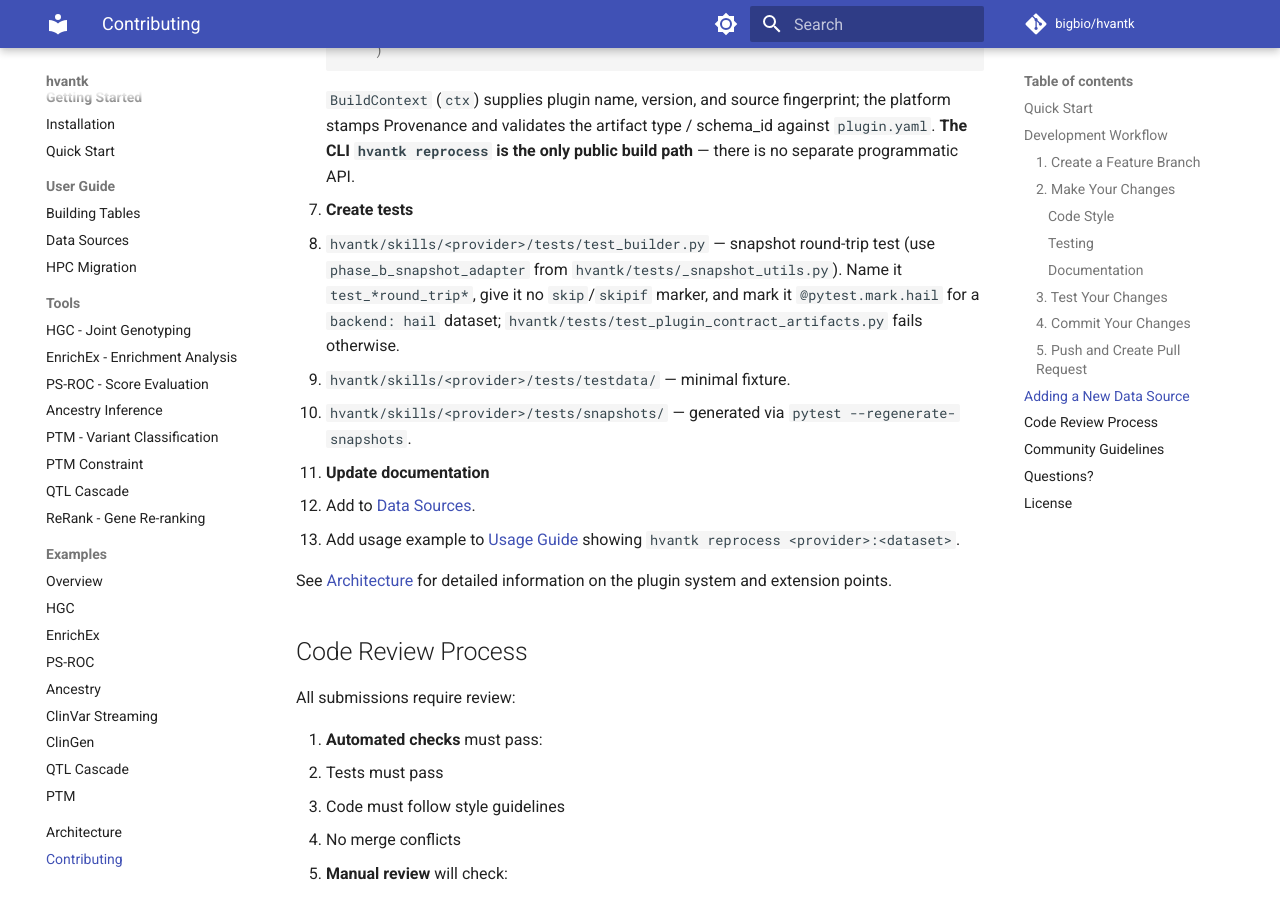
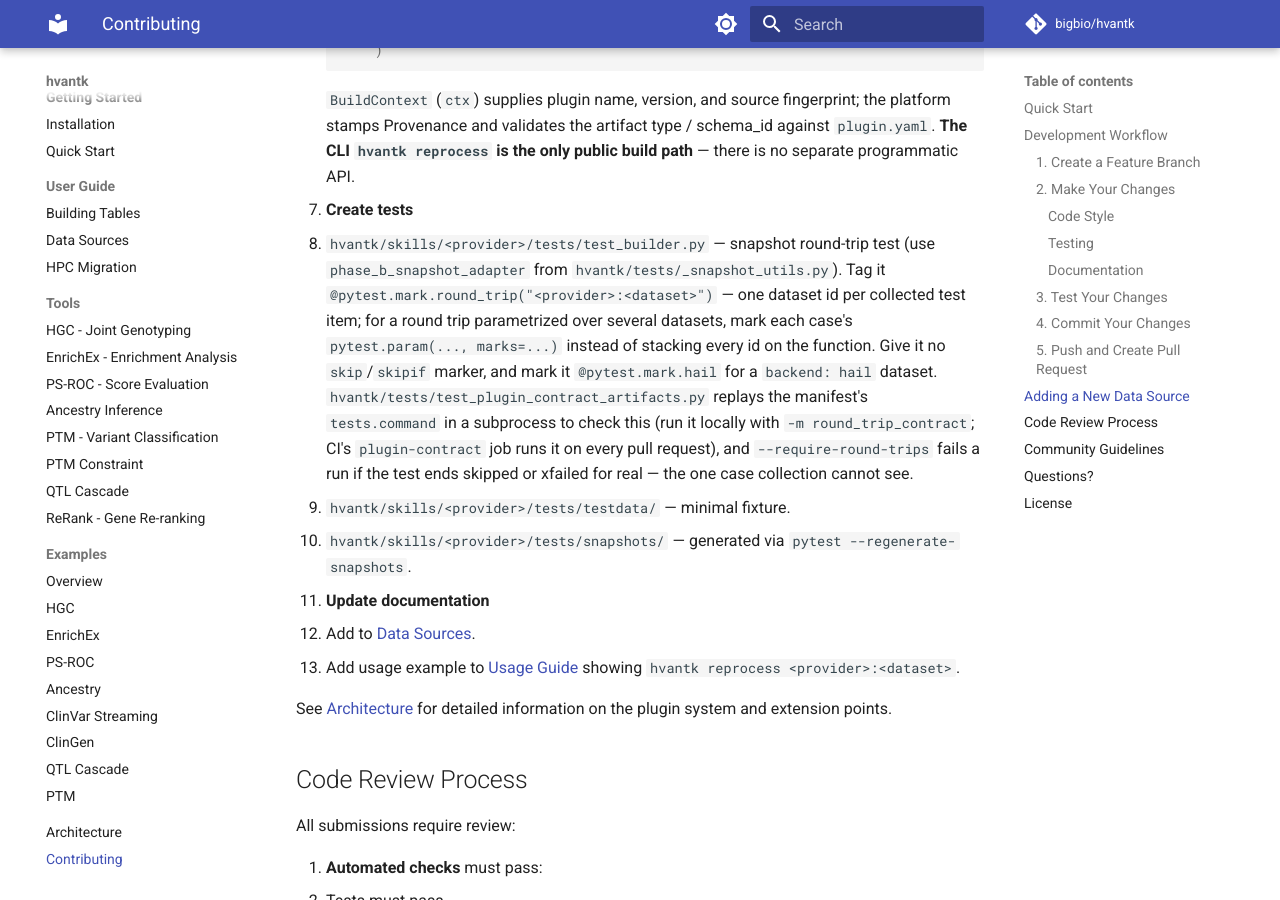
Before and after one commit to bigbio/hvantk, an MkDocs documentation site: the page built from docs_site/contributing.md, in a window 1280 px wide and 900 px high, scrolled down 3145 px. Built offline with MkDocs 1.6.1 and Material for MkDocs 9.7.7, drawn with Linux system fonts in a browser that asks for light colours; comment, search, counter and statistics services are not loaded.

Commit message:
docs: document the round_trip marker and the collection check
CONTRIBUTING.md, hvantk/skills/_conventions/SKILL.md (the agent-authoring
contract), docs_site/contributing.md and docs_site/architecture.md still
described the static `test_*round_trip*` AST scan 9ca30b62 replaced,
including the line "a run-time check is tracked in #432" -- #432 is the
issue that replacement closes, not a future TODO -- and never mentioned
the now-required `@pytest.mark.round_trip("<provider>:<dataset>")`.

All four now say: tag the round trip with the marker (one id per collected
item; for a round trip parametrized over several datasets, mark each
case's pytest.param(..., marks=...) instead of stacking every id on the
function, as ucsc_cellbrowser's did until 8296cc15); the collection check
replays tests.command in CI's plugin-contract job or locally via
`-m round_trip_contract`; and --require-round-trips fails a run if the
test ends skipped or xfailed for real, which collection cannot see.
_conventions/SKILL.md's validation contract (§ 9) and CONTRIBUTING.md's
plugin.yaml step also now state the tests.command shape that
test_tests_command_matches_how_ci_actually_invokes_it (8271db91) checks.

```diff
--- a/docs_site/contributing.md
+++ b/docs_site/contributing.md
@@ -145,10 +145,17 @@ and copy from an existing plugin (clinvar, hgnc, msigdb are good models).
 3. **Create tests**
    - `hvantk/skills/<provider>/tests/test_builder.py` — snapshot
      round-trip test (use `phase_b_snapshot_adapter` from
-     `hvantk/tests/_snapshot_utils.py`). Name it `test_*round_trip*`, give it
-     no `skip`/`skipif` marker, and mark it `@pytest.mark.hail` for a
-     `backend: hail` dataset; `hvantk/tests/test_plugin_contract_artifacts.py`
-     fails otherwise.
+     `hvantk/tests/_snapshot_utils.py`). Tag it
+     `@pytest.mark.round_trip("<provider>:<dataset>")` — one dataset id per
+     collected test item; for a round trip parametrized over several
+     datasets, mark each case's `pytest.param(..., marks=...)` instead of
+     stacking every id on the function. Give it no `skip`/`skipif` marker,
+     and mark it `@pytest.mark.hail` for a `backend: hail` dataset.
+     `hvantk/tests/test_plugin_contract_artifacts.py` replays the manifest's
+     `tests.command` in a subprocess to check this (run it locally with
+     `-m round_trip_contract`; CI's `plugin-contract` job runs it on every
+     pull request), and `--require-round-trips` fails a run if the test ends
+     skipped or xfailed for real — the one case collection cannot see.
    - `hvantk/skills/<provider>/tests/testdata/` — minimal fixture.
    - `hvantk/skills/<provider>/tests/snapshots/` — generated via
      `pytest --regenerate-snapshots`.
```
Also changed, not shown: CONTRIBUTING.md (+2 -2 lines), docs_site/architecture.md (+6 -3 lines), hvantk/skills/_conventions/SKILL.md (+3 -2 lines).
